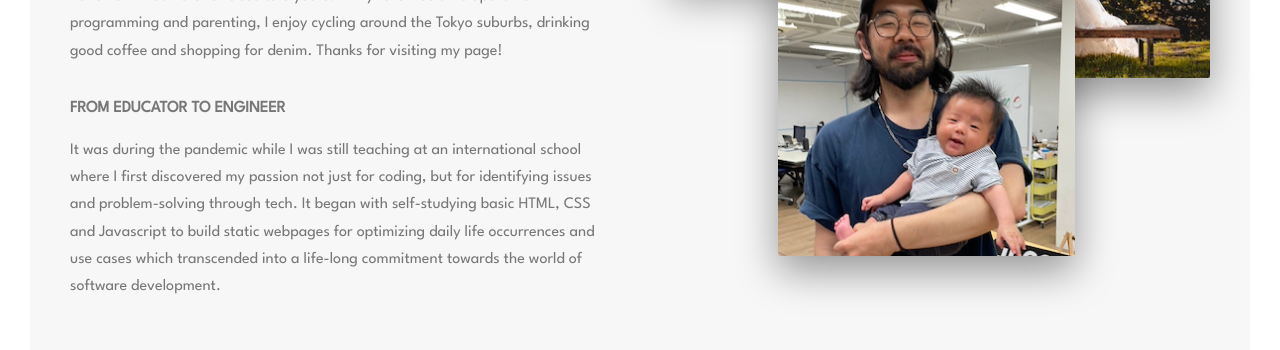
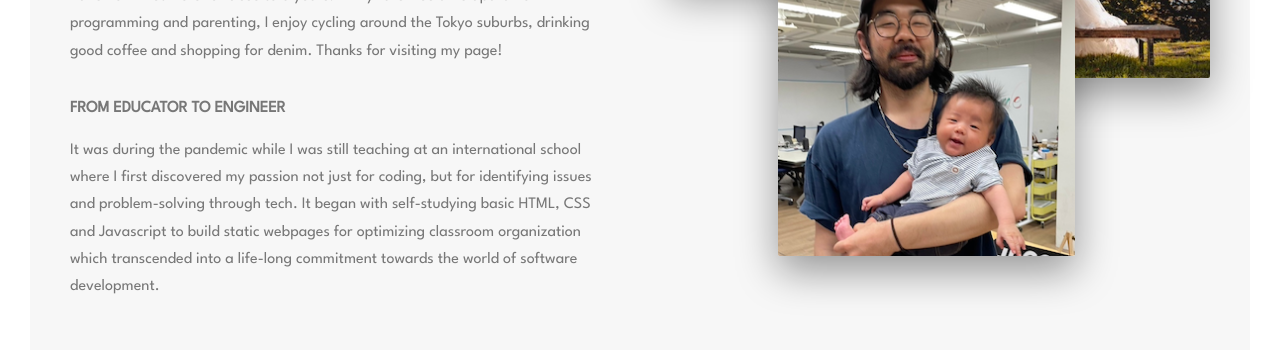
Before and after one commit to garrettomi/portfolio, a React (Vite) app: page / in a window 1280 px wide. Shown: the part 1160-1510 px from the top of the page. Built offline with nearby package versions, Linux system fonts and the light colour scheme.

Commit message:
Update: About Text

```diff
--- a/src/components/Home/About/About.jsx
+++ b/src/components/Home/About/About.jsx
@@ -18,7 +18,7 @@ const About = () => {
                   Thanks for visiting my page!" />
                 <h3 className="heading-tertiary u-margin-bottom-small">From educator to engineer</h3>
                 <AboutText text="It was during the pandemic while I was still teaching at an international school where I first discovered my passion not just for coding, but for identifying issues and problem-solving through tech.
-                  It began with self-studying basic HTML, CSS and Javascript to build static webpages for optimizing daily life occurrences and use cases which transcended into a life-long commitment towards the world of software development." />
+                  It began with self-studying basic HTML, CSS and Javascript to build static webpages for optimizing classroom organization which transcended into a life-long commitment towards the world of software development." />
                 {/* <a href="#" className="btn-text">Learn more →</a> */}
               </div>
               <div className="col-1-of-2">
```
